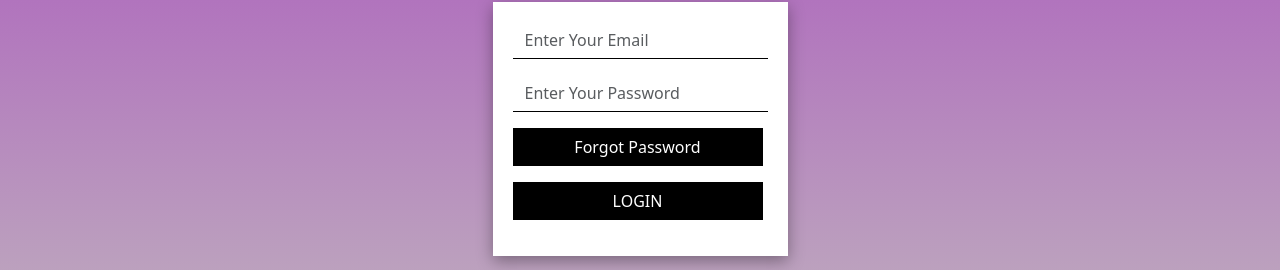
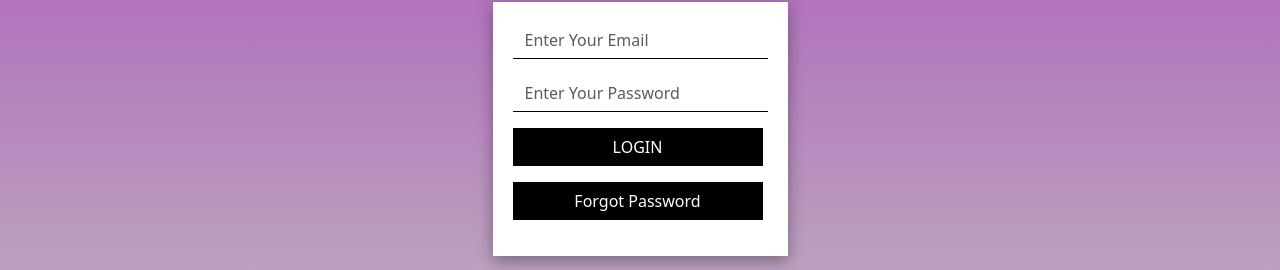
Before and after one commit to EphriamHab/ecommerce-web-app, a React (Create React App) app in the folder client/: page /login in a window 1280 px wide. Shown: the part 241-511 px from the top of the page. Built offline with nearby package versions, Linux system fonts and the light colour scheme; no server answers.

Commit message:
Modified

```diff
--- a/client/src/pages/Auth/Login.js
+++ b/client/src/pages/Auth/Login.js
@@ -64,10 +64,10 @@ const Login = () => {
          required/>
       </div>
       <div className="mb-3">
-      <button type="button" className="btn btn-primary" onClick={()=>{navigate('/forgot-password')}}>Forgot Password</button>
+      <button type="submit" className="btn btn-primary">LOGIN</button>
       </div>
       <div className="mb-3">
-      <button type="submit" className="btn btn-primary">LOGIN</button>
+      <button type="button" className="btn btn-primary" onClick={()=>{navigate('/forgot-password')}}>Forgot Password</button>
       </div>
     </form>
      </div>
```
